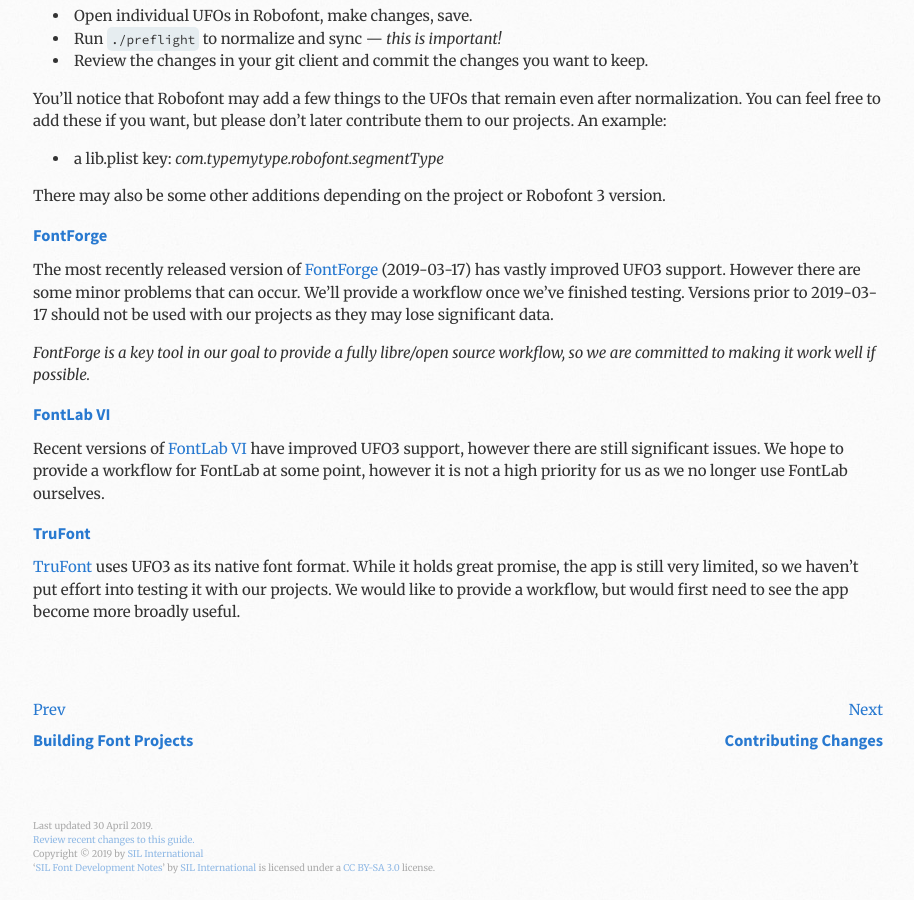
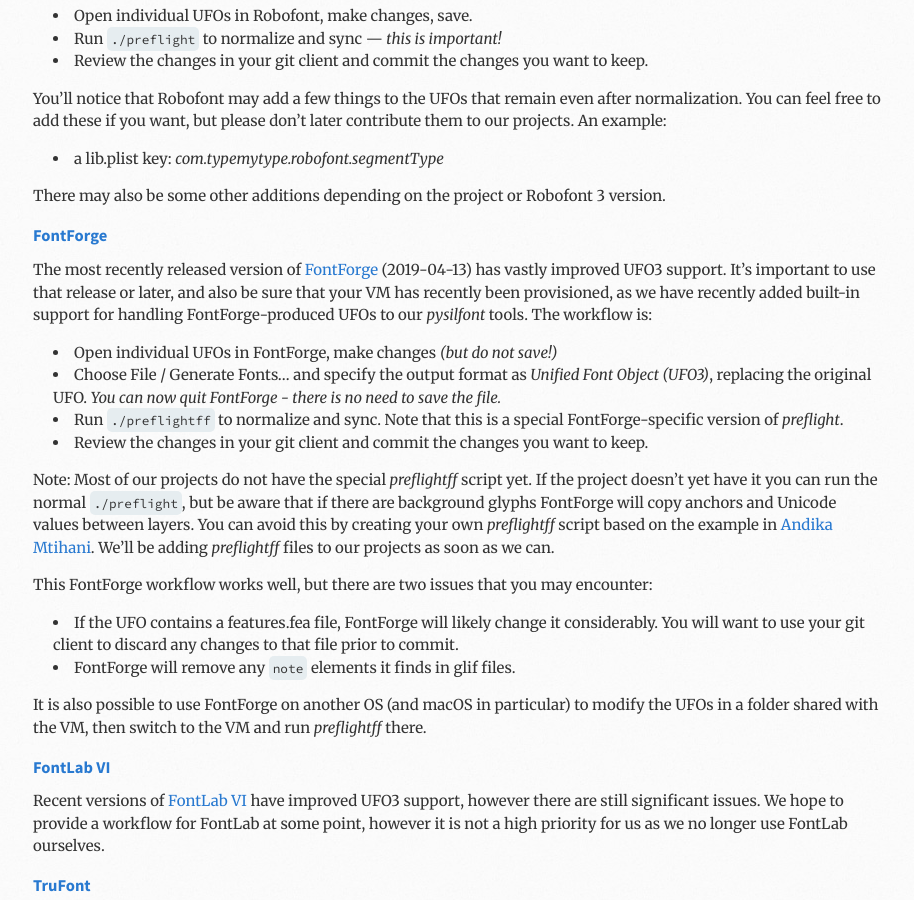
Before and after one commit to silnrsi/silfontdev, a Jekyll site: the page built from en-US/Modifying_Font_Sources.md, in a window 1280 px wide and 900 px high, scrolled down 2533 px. Shown: the whole window, without its empty margins (57-971 px from the left). Built offline with Jekyll 4.4.1, drawn with Linux system fonts in a browser that asks for light colours.

Commit message:
Adding FontForge workflow instructions

```diff
--- a/en-US/Modifying_Font_Sources.md
+++ b/en-US/Modifying_Font_Sources.md
@@ -92,9 +92,21 @@ There may also be some other additions depending on the project or Robofont 3 ve
 
 ### FontForge
 
-The most recently released version of [FontForge] (2019-03-17) has vastly improved UFO3 support. However there are some minor problems that can occur. We'll provide a workflow once we've finished testing. Versions prior to 2019-03-17 should not be used with our projects as they may lose significant data.
+The most recently released version of [FontForge] (2019-04-13) has vastly improved UFO3 support. It's important to use that release or later, and also be sure that your VM has recently been provisioned, as we have recently added built-in support for handling FontForge-produced UFOs to our *pysilfont* tools. The workflow is:
 
-*FontForge is a key tool in our goal to provide a fully libre/open source workflow, so we are committed to making it work well if possible.*
+- Open individual UFOs in FontForge, make changes *(but do not save!)*
+- Choose File / Generate Fonts... and specify the output format as *Unified Font Object (UFO3)*, replacing the original UFO. *You can now quit FontForge - there is no need to save the file.*
+- Run `./preflightff` to normalize and sync. Note that this is a special FontForge-specific version of *preflight*.
+- Review the changes in your git client and commit the changes you want to keep.
+
+Note: Most of our projects do not have the special *preflightff* script yet. If the project doesn't yet have it you can run the normal `./preflight`, but be aware that if there are background glyphs FontForge will copy anchors and Unicode values between layers. You can avoid this by creating your own *preflightff* script based on the example in [Andika Mtihani]. We'll be adding *preflightff* files to our projects as soon as we can.
+
+This FontForge workflow works well, but there are two issues that you may encounter:
+
+- If the UFO contains a features.fea file, FontForge will likely change it considerably. You will want to use your git client to discard any changes to that file prior to commit.
+- FontForge will remove any `note` elements it finds in glif files.
+
+It is also possible to use FontForge on another OS (and macOS in particular) to modify the UFOs in a folder shared with the VM, then switch to the VM and run *preflightff* there.
 
 ### FontLab VI
 
@@ -114,3 +126,4 @@ Recent versions of [FontLab VI] have improved UFO3 support, however there are st
 [Glyphs]: https://glyphsapp.com/
 [glyphsLib]: https://github.com/googlei18n/glyphsLib
 [FontLab VI]: https://www.fontlab.com/font-editor/fontlab-vi/
+[Andika Mtihani]: https://github.com/silnrsi/font-andika-mtihani/blob/master/preflightff
```
